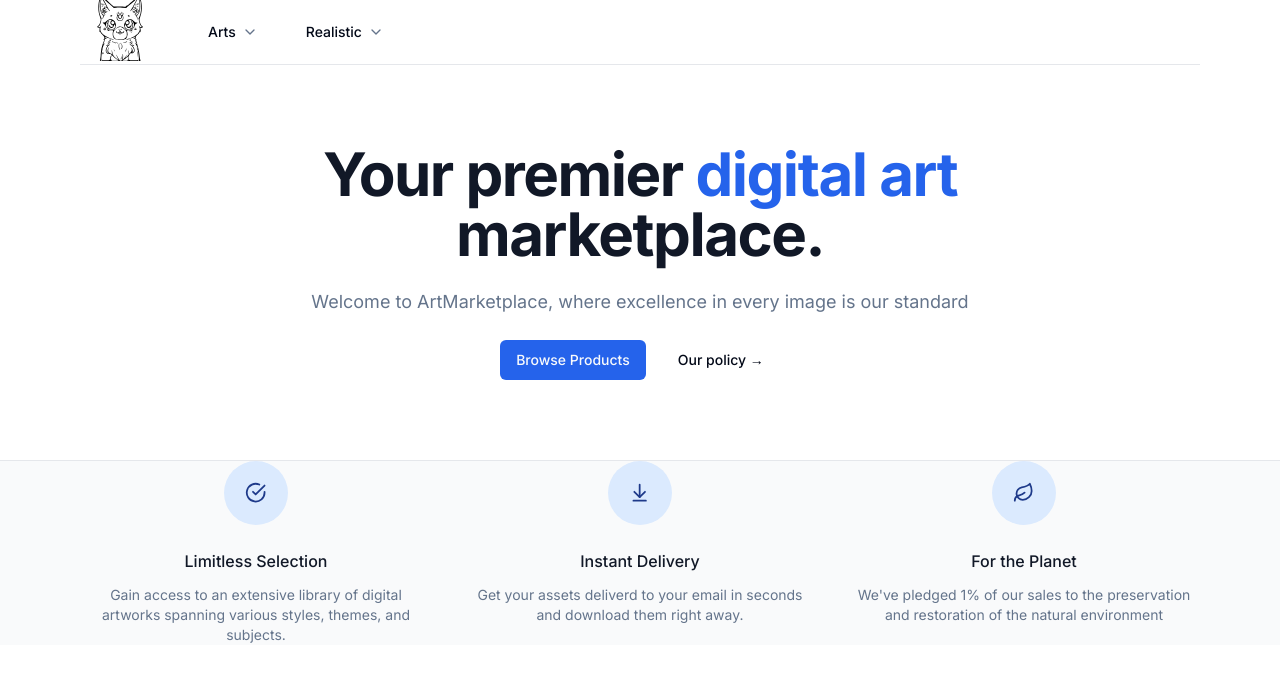
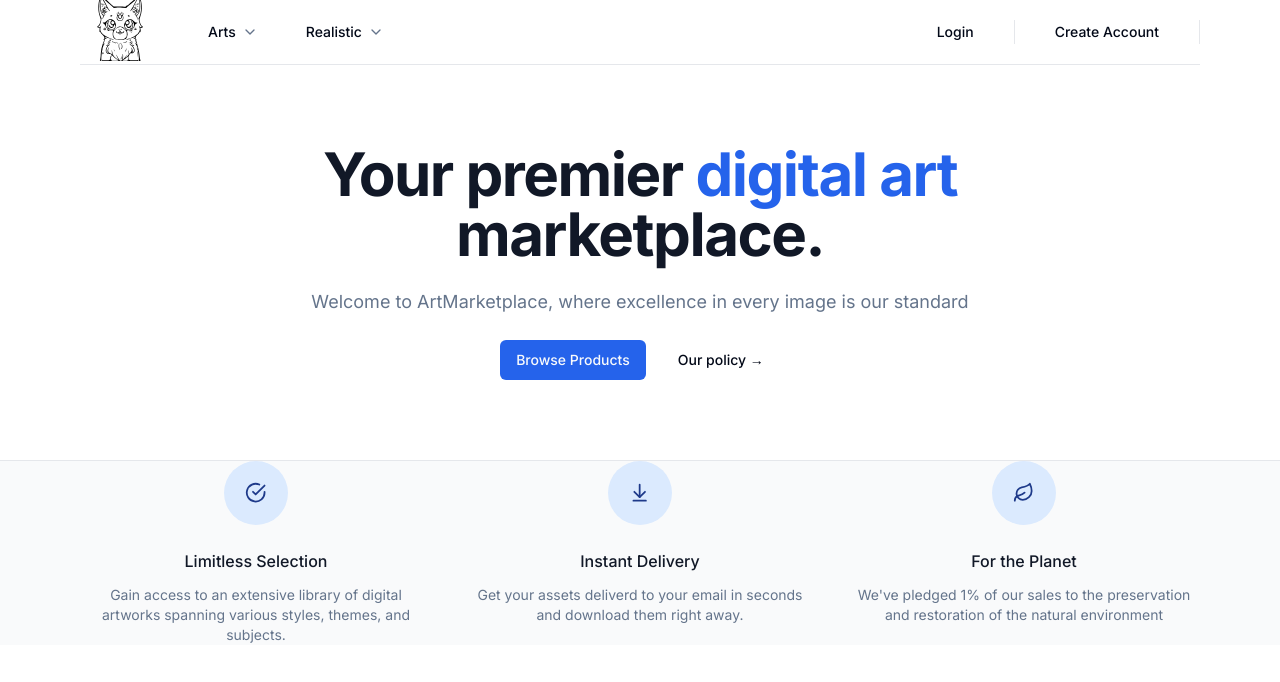
Before and after one commit to suyogbud/artmarket, a Next.js app: page / in a window 1280 px wide. Shown: the top 682 px of the page. Built offline with nearby package versions, Linux system fonts and the light colour scheme.

Commit message:
Added Login and Signup Buttons

```diff
--- a/src/components/NavItems.tsx
+++ b/src/components/NavItems.tsx
@@ -20,6 +20,7 @@
       document.removeEventListener("keydown", handleEscape);
     };
   }, []);
+
   const navRef = useRef<HTMLDivElement | null>(null);
 
   useOnClickOutside(navRef, () => {
--- a/src/components/Navbar.tsx
+++ b/src/components/Navbar.tsx
@@ -3,8 +3,10 @@
 import Link from "next/link";
 import { Icons } from "./Icons";
 import NavItems from "./NavItems";
+import { buttonVariants } from "./ui/button";
 
 const Navbar = () => {
+  const user = null;
   return (
     <div className="bg-white sticky z-50 top-0 inset-x-0 h-16">
       <header className="relative bg-white">
@@ -19,6 +21,42 @@
               <div className="hidden z-50 lg:ml-8 lg:block lg:self-stretch">
                 <NavItems />
               </div>
+              <div className="ml-auto flex items-center">
+                <div className="hidden lg:flex lg:flex-1 lg:items-center lg:justify-end lg:space-x-6">
+                  {user ? null : (
+                    <Link
+                      href="/sign-in"
+                      className={buttonVariants({ variant: "ghost" })}
+                    >
+                      Login
+                    </Link>
+                  )}
+                  {user ? null : (
+                    <span className="h-6 w-px bg-gray-200" aria-hidden="true" />
+                  )}
+                  {user ? (
+                    <p></p>
+                  ) : (
+                    <Link
+                      href="/sign-up"
+                      className={buttonVariants({ variant: "ghost" })}
+                    >
+                      Create Account
+                    </Link>
+                  )}
+                  {user ? (
+                    <span className="h-6 w-px bg-gray-200" aria-hidden="true" />
+                  ) : null}
+                  {user ? null : (
+                    <div className="h-6 w-px bg-gray-200">
+                      <span
+                        className="h-6 w-px bg-gray-200"
+                        aria-hidden="true"
+                      />
+                    </div>
+                  )}
+                </div>
+              </div>
             </div>
           </div>
         </MaxWidthWrapper>
```
